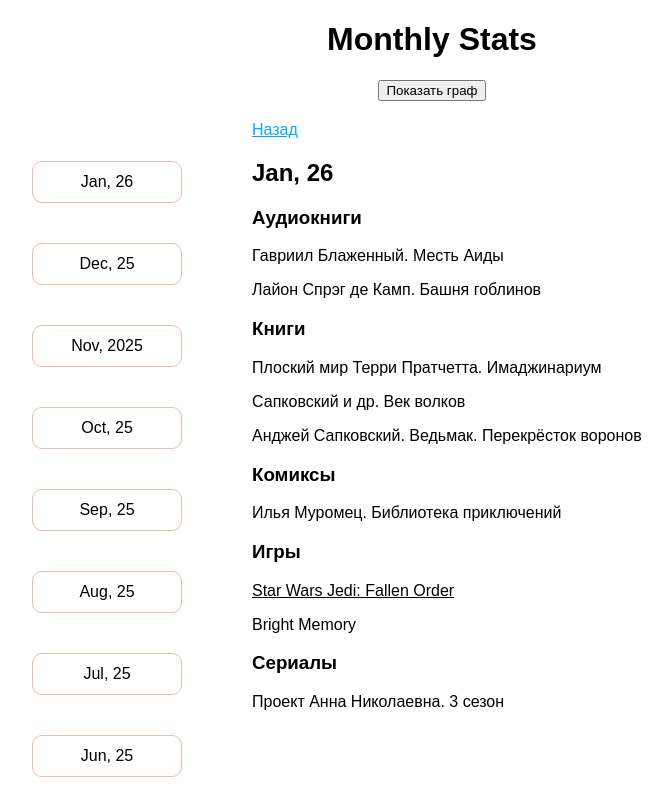
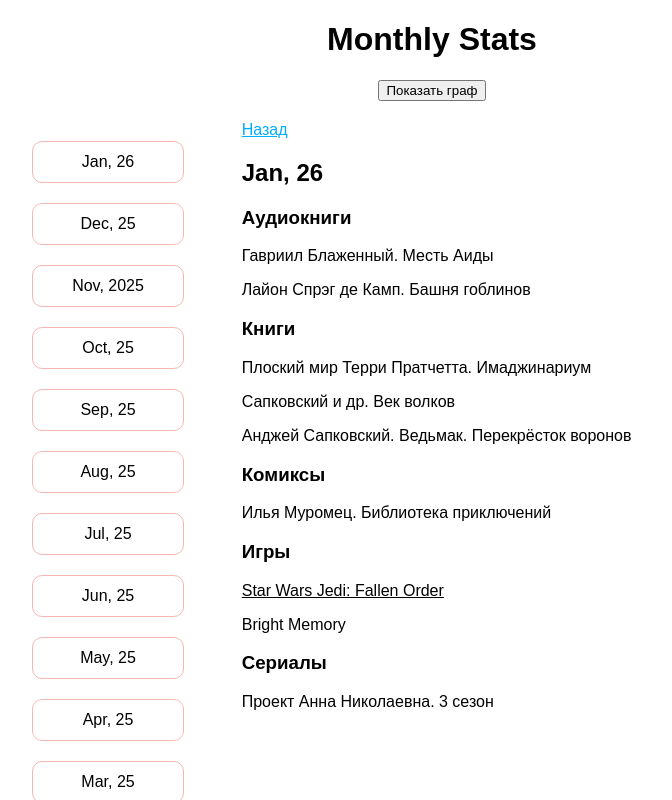
Before and after one commit to maxim-berdnikov/geek-stats, a React (Create React App) app: page / in a window 1280 px wide. Both pictures are taken after a click on the element "Jan, 26". Shown: the top 800 px of the page, without its empty margins (208-880 px from the left). Built offline with nearby package versions, Linux system fonts and the light colour scheme.

Commit message:
Поправить стили

```diff
--- a/src/index.css
+++ b/src/index.css
@@ -12,9 +12,9 @@ code {
     monospace;
 }
 
-::-webkit-scrollbar {
+/* ::-webkit-scrollbar {
   width: 0;
-}
+} */
 
 .app {
   font-family: sans-serif;
@@ -31,12 +31,12 @@ code {
 }
 
 .list__collapsed {
-  width: 150px;
-  gap: 0px;
+  width: 230px;
+  overflow-y: auto;
+  height: calc(42px * 12 + 20px * 11);
 }
 
 .list_item {
-  margin: 20px 0;
   width: 150px;
   height: 40px;
   border: 1px solid #f5b7b1;
@@ -66,5 +66,5 @@ code {
 .result {
   text-align: left;
   width: 100%;
-  margin-left: 50px;
+  margin-left: 20px;
 }
```
